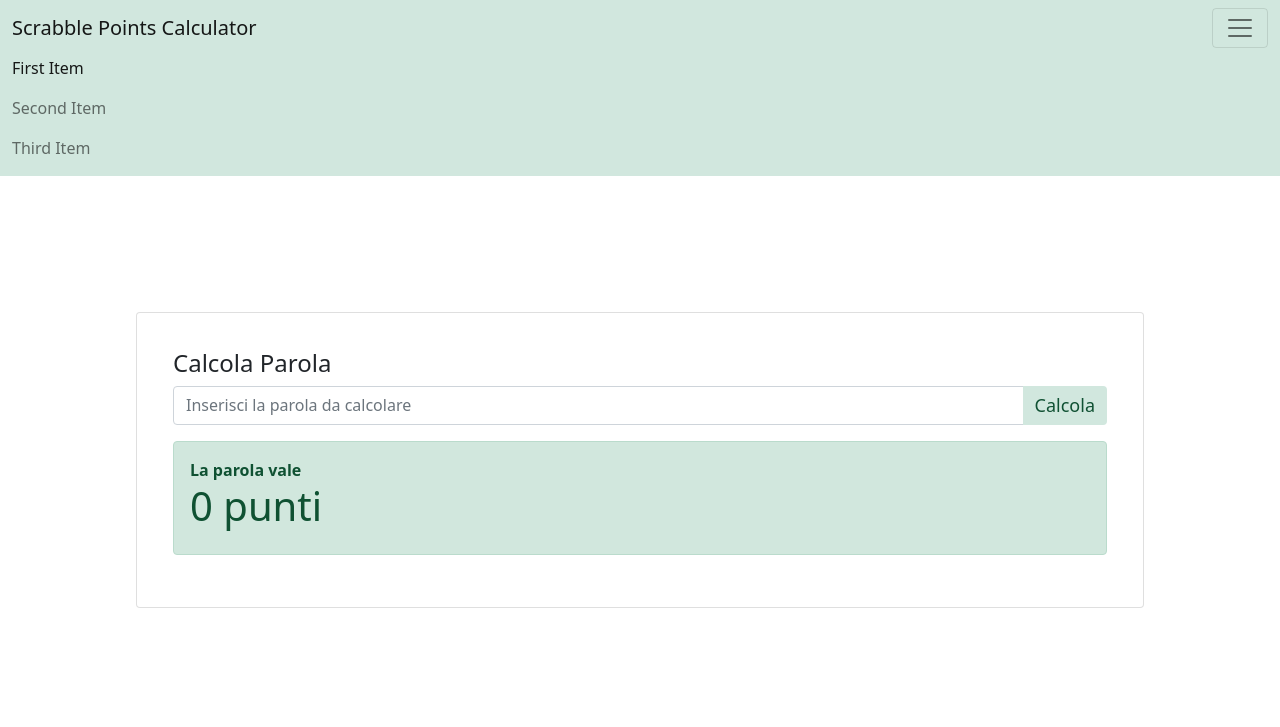
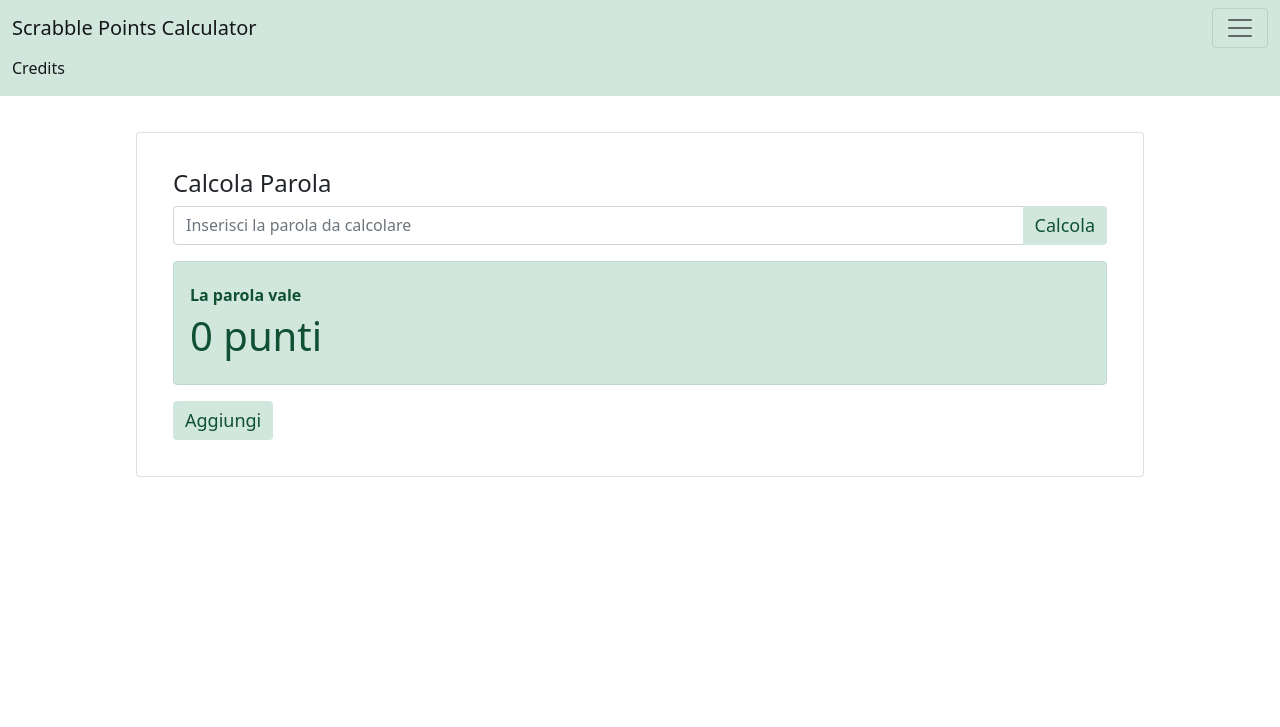
Before and after one commit to follen99/ScrabblePointsCalculator, a Flask app: page / in a window 1280 px wide, after a click on "Toggle navigation". Shown: the top 727 px of the page. Run offline with Flask 2, Linux system fonts and the light colour scheme.

Commit message:
alcune aggiunte

```diff
--- a/app.py
+++ b/app.py
@@ -2,6 +2,9 @@
 import sqlite3
 
 app = Flask(__name__)
+
+wordList = []
+history = []
 
 @app.route('/')
 def index():
@@ -10,10 +13,15 @@
 
 @app.route('/', methods=['POST'])
 def indexPost():
-    word = request.form['word']
-    points = calcPoints(word)
-    return render_template('index.html', points=points)
-
+    if request.form['submit_button'] == 'calc':
+        word = request.form['word']
+        history.append(word)
+        points = calcPoints(word)
+        return render_template('index.html', points=points)
+    elif request.form['submit_button'] == 'add':
+        wordList.append(history.pop())
+        print(wordList)     # wordlist contiene tutte le parole che l'utente vuole contare
+        return render_template('index.html', points='0')
 
 a=1
 b=3
--- a/templates/index.html
+++ b/templates/index.html
@@ -15,6 +15,20 @@
             border: none !important;
             font-size: large !important;
         }
+
+        .alert .btn-danger {
+            float: right;
+        }
+
+        .alert span {
+            line-height: 34px;
+        }
+
+        .alert > div:after {
+            clear: both;
+            content: '';
+            display: table;
+        }
     </style>
     <title>Scrabble Calculator</title>
   </head>
@@ -23,22 +37,31 @@
         <div class="container-fluid"><a class="navbar-brand" href="/">Scrabble Points Calculator</a><button data-bs-toggle="collapse" class="navbar-toggler" data-bs-target="#navcol-1"><span class="visually-hidden">Toggle navigation</span><span class="navbar-toggler-icon"></span></button>
             <div class="collapse navbar-collapse" id="navcol-1">
                 <ul class="navbar-nav">
-                    <li class="nav-item"><a class="nav-link active" href="#">First Item</a></li>
-                    <li class="nav-item"><a class="nav-link" href="#">Second Item</a></li>
-                    <li class="nav-item"><a class="nav-link" href="#">Third Item</a></li>
+                    <!--<li class="nav-item"><a class="nav-link active" href="#">First Item</a></li>-->
+                    <!--<li class="nav-item"><a class="nav-link" href="#">Second Item</a></li>-->
+                    <li class="nav-item"><a class="nav-link active" href="https://github.com/follen99">Credits</a></li>
                 </ul>
             </div>
         </div>
     </nav>
     <form method="POST" class="m-3">
-        <div class="form-group" style="padding: 120px;" >
+        <div class="form-group" style="padding: 120px; padding-top: 20px;" >
             <div class="card">
                 <div class="card-body" style="margin: 20px;">
                     <h4 class="card-title">Calcola Parola</h4>
-                    <div class="input-group mb-3"><input type="text" name="word" placeholder="Inserisci la parola da calcolare" class="form-control"><button class="btn btn-primary" type="submit">Calcola</button></div>
-                    <div class="alert alert-success" role="alert"><span><strong>La parola vale&nbsp;</strong></span>
-                        <h1>{{points}} punti</h1>
+                    <div class="input-group mb-3"><input type="text" name="word" placeholder="Inserisci la parola da calcolare" class="form-control"><button class="btn btn-primary" type="submit" value="calc" name="submit_button">Calcola</button></div>
+
+                    <div>
+                        <div class="alert alert-success" role="alert"><span><strong>La parola vale&nbsp;</strong></span>
+                            <h1>{{points}} punti</h1>
+                        </div>
+
+                        <button class="btn btn-primary" type="submit" value="add" name="submit_button">Aggiungi</button>
+
                     </div>
+
+
+
                 </div>
             </div>
         </div>
```
